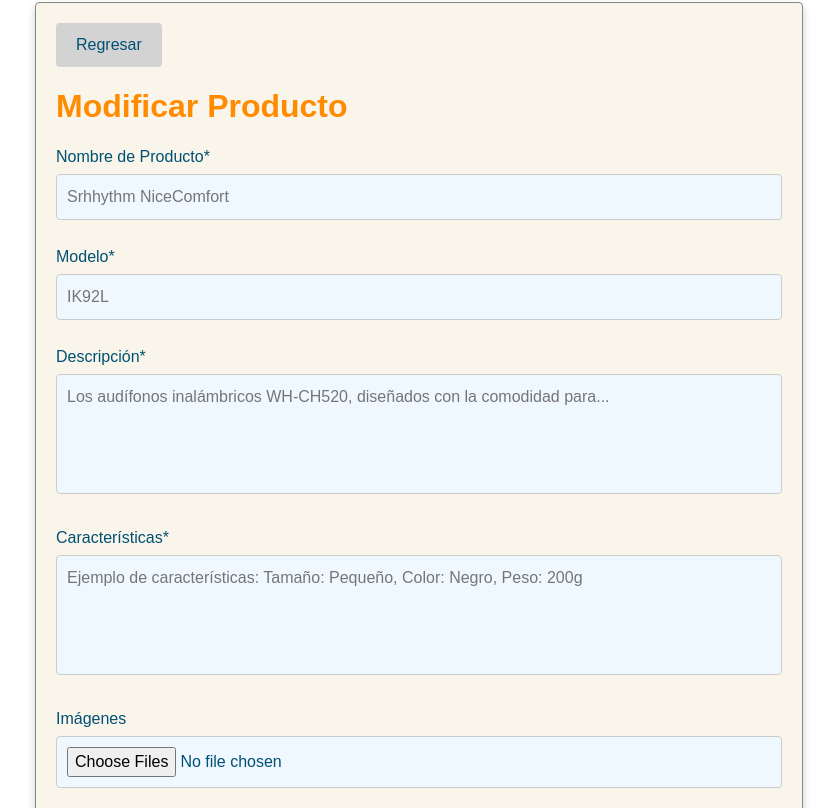
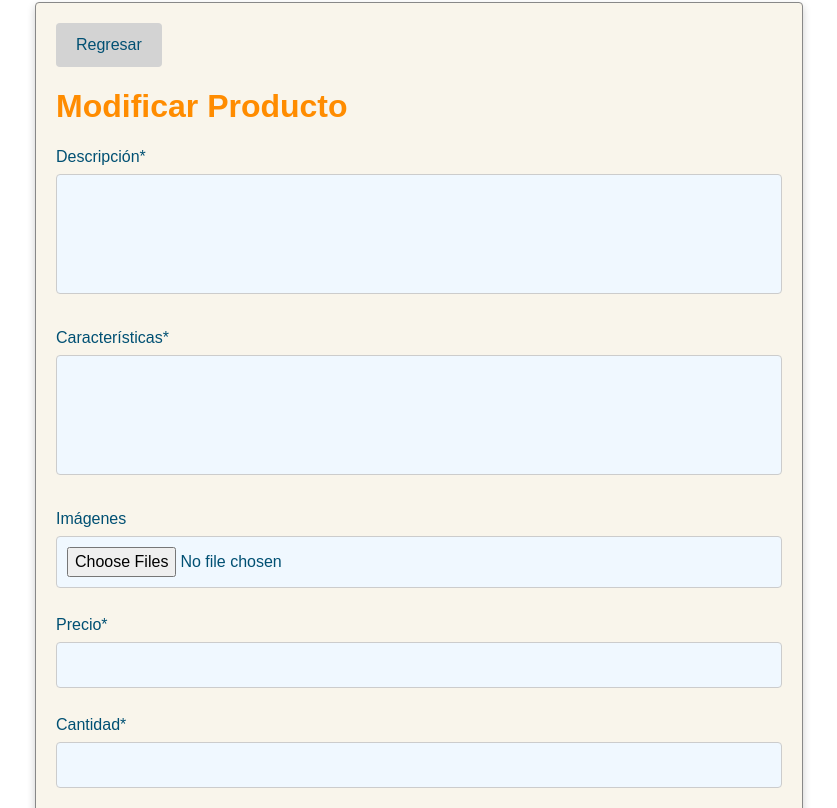
Before and after one commit to jairoaguilarts/AsiaImport, a React (Create React App) app: page /modificarp in a window 1280 px wide. Shown: the part 292-1100 px from the top of the page, without its empty margins (221-1058 px from the left). Built offline with nearby package versions, Linux system fonts and the light colour scheme; a web font is replaced by a local one.

Commit message:
Implementando modificar productos

```diff
--- a/src/components/Admin_screens/AdminPage.js
+++ b/src/components/Admin_screens/AdminPage.js
@@ -17,7 +17,6 @@ const AdminPage = () => {
   const navigate = useNavigate();
 
   const toggleSidebar = () => {
-    console.log("FirebaseUID recuperado en OtroComponente:", firebaseUID);
     setSidebarOpen(!isSidebarOpen);
   };
 
@@ -72,7 +71,7 @@ const AdminPage = () => {
             <div className="sidebar-item">
               < Link to="/gestionpw">
               <img src={editar} alt="editar" className="icon-image" />
-              <span>Editar Página Web</span>
+              <span>Gestionar Productos</span>
               </Link>
             </div>
             <hr className="linea-divisora" />
--- a/src/components/Admin_screens/GestionPW.js
+++ b/src/components/Admin_screens/GestionPW.js
@@ -1,4 +1,4 @@
-import React, { useState, useRef } from 'react';
+import React, { useState, useRef, useEffect } from 'react';
 import './GestionPW.css';
 import Modal from 'react-bootstrap/Modal';
 import Button from 'react-bootstrap/Button';
@@ -7,36 +7,18 @@ import iconDelete from "../../assets/delete.png";
 import { useNavigate } from "react-router-dom";
 import { Link } from "react-router-dom";
 import ModificarP from '../modalesProductos/ModificarP';
-const products = [
-  {
-    id: 1,
-    model: 'IK92L',
-    category: 'Audífonos',
-    name: 'Srhhythm NiceComfort',
-    description: 'Los audífonos inalámbricos WH-CH520, diseñados con la comodidad para...',
-    // image: productImage1
-  },
-  {
-    id: 2,
-    model: 'IK92L',
-    category: 'Audífonos',
-    name: 'Edifier W820NB Plus',
-    description: 'Los audífonos inalámbricos WH-CH520 plus, diseñados con la comodidad para...',
-    // image: productImage2
-  },
-  {
-    id: 3,
-    model: 'IK92L',
-    category: 'Audífonos',
-    name: 'Tozo HT2 Hybrid',
-    description: 'Los audífonos inalámbricos WH-CH520 plus, diseñados con la comodidad para...',
-    // image: productImage3
-  }
-];
 
 const GestionPW = () => {
   const [showEliminarConfirmar, setShowEliminarConfirmar] = useState(false);
   const [productToDelete, setProductToDelete] = useState(null);
+
+  const [products, setProducts] = useState([]);
+  useEffect(() => {
+    fetch('http://localhost:3000/productos')
+      .then(response => response.json())
+      .then(data => setProducts(data))
+      .catch(error => console.error('Error:', error));
+  }, []);
 
   const nuestrosProductosRef = useRef(null);
   const editarProductosDestacadosRef = useRef(null);
@@ -57,6 +39,9 @@ const GestionPW = () => {
     setShowModalModificarP(!showModalModificarP);
   };
 
+  const handleModelSubmit = (Modelo) => {
+    localStorage.setItem("Modelo", Modelo);
+  }
 
   const handleShowEliminarConfirmar = (productId) => {
     setProductToDelete(productId);
@@ -111,17 +96,18 @@ const GestionPW = () => {
               <span>Editar</span>
             </div>
             {products.map(product => (
-              <div className="product-row" key={product.id}>
-                <span className="product-model">{product.model}</span>
-                <span className="product-category">{product.category}</span>
-                <span className="product-name">{product.name}</span>
-                <span className="product-description">{product.description}</span>
-                <img src={product.image} alt="Product" className="product-image" />
+              <div className="product-row" key={product.Modelo}>
+                <span className="product-model">{product.Modelo}</span>
+                <span className="product-category">{product.Categoria}</span>
+                <span className="product-name">{product.Nombre}</span>
+                <span className="product-description">{product.Descripcion}</span>
+                <img src={product.ImagenID[0]} alt="Product" className="product-image" />
                 <div className="product-actions">
                 <Link to="/modificarp">
                   <button
                     className="edit-btn"
                     aria-label="Edit"
+                    onClick={() => handleModelSubmit(product.Modelo)}
                   >
                     <img src={iconEdit} alt="Edit" />
                   </button>
@@ -129,7 +115,7 @@ const GestionPW = () => {
                   <button
                     className="delete-btn"
                     aria-label="Delete"
-                    onClick={() => handleShowEliminarConfirmar(product.id)}
+                    onClick={() => handleShowEliminarConfirmar(product.Modelo)}
                   >
                     <img src={iconDelete} alt="Delete" />
                   </button>
--- a/src/components/modalesProductos/AgregarP.js
+++ b/src/components/modalesProductos/AgregarP.js
@@ -1,4 +1,4 @@
-import React, { useState } from "react";
+import React, { useState, useEffect } from "react";
 import { useNavigate } from "react-router-dom";
 import "./ModificarP.css";
 import CustomAlert from "../Informative_screens/CustomAlert.js";
@@ -17,34 +17,23 @@ function AgregarP() {
   };
 
   const [nombre, setNombre] = useState("");
+  const [modelo, setModelo] = useState("");
+  const [categoria, setCategoria] = useState("");
+  const [descripcion, setDescripcion] = useState("");
+  const [caracteristicas, setCaracteristicas] = useState("");
+  const [showAlert, setShowAlert] = useState(false);
+  const [alertMessage, setAlertMessage] = useState("");
+  const [alertVariant, setAlertVariant] = useState("white");
+  const [cantidad, setCantidad] = useState("");
+  const [precio, setPrecio] = useState("");
+  const [imagenes, setImagenes] = useState([]);
+  const userType = localStorage.getItem("userType");
 
-  const [modelo, setModelo] = useState("");
-
-  const [categoria, setCategoria] = useState("");
-
-  const [descripcion, setDescripcion] = useState("");
-
-  const [caracteristicas, setCaracteristicas] = useState("");
-
-  const [showAlert, setShowAlert] = useState(false);
-
-  const [alertMessage, setAlertMessage] = useState("");
-
-  const [alertVariant, setAlertVariant] = useState("white");
-
-  const [cantidad, setCantidad] = useState("");
-
-  const [precio, setPrecio] = useState("");
-
-  const [imagenes, setImagenes] = useState([]);
-
-  const [userType, setUserType] = useState("");
   const handleCancel = () => {
     navigate("/gestionpw");
   };
 
   const handleSave = async () => {
-    setUserType(localStorage.getItem("userType"));
     const cambios = {
       Nombre: nombre,
       Modelo: modelo,
@@ -54,7 +43,7 @@ function AgregarP() {
       Cantidad: cantidad,
       Precio: precio,
       Imagenes: imagenes,
-      userCreatingType: "*",
+      userCreatingType: userType,
     };
 
     try {
@@ -68,7 +57,7 @@ function AgregarP() {
         mostrarAlerta("Todos los campos son obligatorios", "danger");
         return;
       }
-      const response = await fetch("http://localhost:3000/agregarProducto", {
+      const response = await fetch("https://importasia-api.onrender.com/agregarProducto", {
         method: "POST",
         headers: {
           "Content-Type": "application/json",
@@ -81,6 +70,7 @@ function AgregarP() {
         throw new Error(`Error: ${errorData.message || response.status}`);
       } else {
         mostrarAlerta("Producto agregado correctamente", "success");
+        window.location.reload();
       }
       return;
     } catch (error) {
--- a/src/components/modalesProductos/ModificarP.js
+++ b/src/components/modalesProductos/ModificarP.js
@@ -1,36 +1,72 @@
 import React, { useState } from 'react';
 import { useNavigate } from 'react-router-dom';
+import CustomAlert from '../Informative_screens/CustomAlert';
 
 import './ModificarP.css';
 
-const ModificarP = ({ product, onSave }) => {
-    // Estado para las características
-    const [caracteristicas, setCaracteristicas] = useState(product?.caracteristicas || '');
+function ModificarP() {
     const navigate = useNavigate();
 
-    // Estado para las imágenes
+    const mostrarAlerta = (message, variant) => {
+        setAlertVariant(variant);
+        setAlertMessage(message);
+        setShowAlert(true);
+
+        setTimeout(() => {
+            setShowAlert(false);
+        }, 2400);
+    };
+
+    const [showAlert, setShowAlert] = useState(false);
+    const [alertMessage, setAlertMessage] = useState("");
+    const [alertVariant, setAlertVariant] = useState("white");
+
     const [imagenes, setImagenes] = useState([]);
+    const [cantidad, setCantidad] = useState("");
+    const [descripcion, setDescripcion] = useState('');
+    const [caracteristicas, setCaracteristicas] = useState('');
+    const [precio, setPrecio] = useState('');
+
+    const modelo = localStorage.getItem("Modelo");
+
     const handleCancel = () => {
-        // Redireccionar al usuario al componente deseado al cancelar
-        navigate('/gestionpw'); // Reemplaza '/ruta-deseada' con tu ruta específica
+        localStorage.removeItem("Modelo");
+        navigate('/gestionpw');
     };
-    const handleSave = () => {
-        // Lógica para guardar los cambios
+
+    const handleSave = async () => {
         const cambios = {
-            nombre: '', // Obtén el valor del campo de nombre
-            modelo: '', // Obtén el valor del campo de modelo
-            descripcion: '', // Obtén el valor del campo de descripción
-            caracteristicas: caracteristicas, // Usa el estado para las características
-            precio: '', // Obtén el valor del campo de precio
-            imagenes: imagenes, // Usa el estado para las imágenes
+            Descripcion: descripcion,
+            Caracteristicas: caracteristicas,
+            Precio: precio,
+            Cantidad: cantidad,
         };
 
-        // Llama a la función 'onSave' y pasa los cambios
-        onSave(cambios);
+        try {
+            const response = await fetch('http://localhost:3000/modificarProducto?Modelo=' + modelo, {
+                method: 'PUT',
+                headers: {
+                    'Content-Type': 'application/json',
+                },
+                body: JSON.stringify(cambios),
+            });
+
+            console.log(response);
+
+            const data = await response.json();
+
+            if (response.ok) {
+                mostrarAlerta("Producto modificado con exito", "success");
+                navigate('/gestionpw');
+            } else {
+                mostrarAlerta("Error al modificar producto", "danger");
+            }
+        } catch (error) {
+            mostrarAlerta("Ocurrio un error", "danger");
+        }
     };
 
     const handleImagenesChange = (e) => {
-        // Manejo de cambios en la carga de imágenes
         const files = e.target.files;
         const nuevasImagenes = [];
 
@@ -49,23 +85,17 @@ const ModificarP = ({ product, onSave }) => {
             </button>
             <h2>Modificar Producto</h2>
             <div className="form-group">
-                <label>Nombre de Producto*</label>
-                <input type="text" placeholder="Srhhythm NiceComfort" />
-            </div>
-            <div className="form-group">
-                <label>Modelo*</label>
-                <input type="text" placeholder="IK92L" />
-            </div>
-            <div className="form-group">
                 <label>Descripción*</label>
-                <textarea placeholder="Los audífonos inalámbricos WH-CH520, diseñados con la comodidad para..."></textarea>
+                <textarea
+                    value={descripcion}
+                    onChange={(e) => setDescripcion(e.target.value)}
+                ></textarea>
             </div>
             <div className="form-group">
                 <label>Características*</label>
                 <textarea
-                    //value={caracteristicas}
-                    // onChange={(e) => setCaracteristicas(e.target.value)}
-                    placeholder="Ejemplo de características: Tamaño: Pequeño, Color: Negro, Peso: 200g"
+                    value={caracteristicas}
+                    onChange={(e) => setCaracteristicas(e.target.value)}
                 ></textarea>
             </div>
             <div className="form-group">
@@ -79,8 +109,29 @@ const ModificarP = ({ product, onSave }) => {
             </div>
             <div className="form-group">
                 <label>Precio*</label>
-                <input type="text" placeholder="L. 2199.00" />
+                <input
+                    type="text"
+                    value={precio}
+                    onChange={(e) => setPrecio(e.target.value)}
+                />
             </div>
+            <div className="form-group">
+                <label>Cantidad*</label>
+                <input
+                    type="text"
+                    id="cantidadProducto"
+                    value={cantidad}
+                    onChange={(e) => setCantidad(e.target.value)}
+                />
+            </div>
+            {showAlert && (
+                <CustomAlert
+                    className="alerta"
+                    message={alertMessage}
+                    variant={alertVariant}
+                    onClose={() => setShowAlert(false)}
+                />
+            )}
             <div className="buttons">
                 <button className="btn-cancelar" onClick={handleCancel}>
                     Cancelar
```
